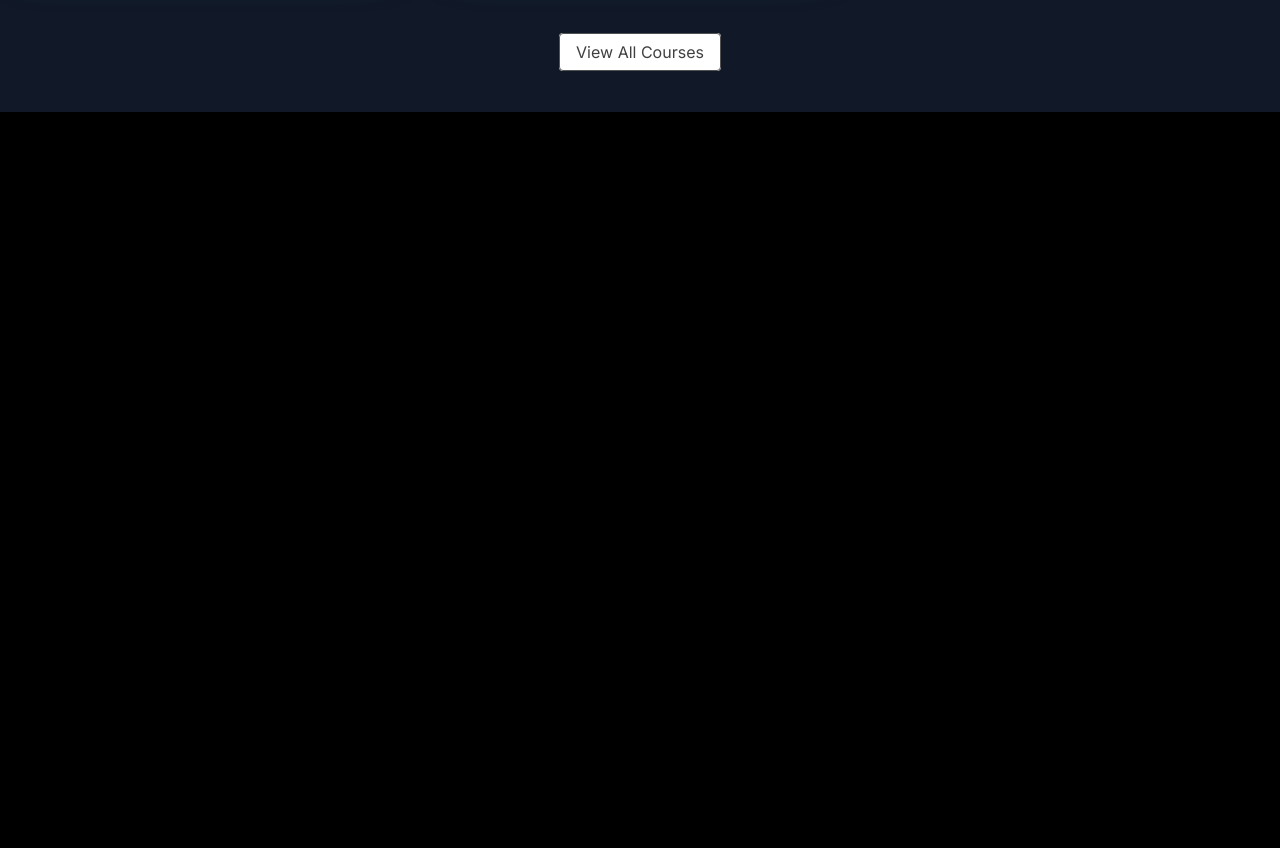
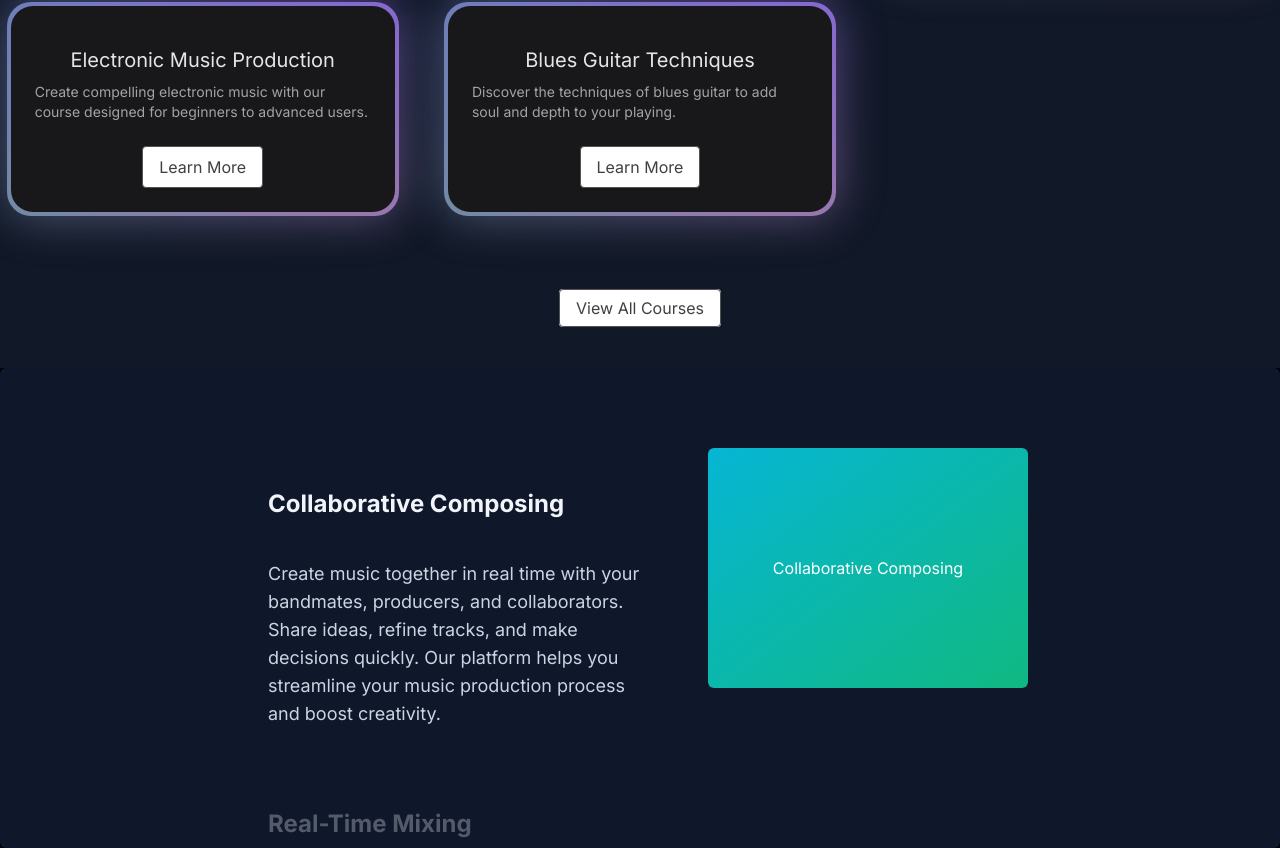
Before and after one commit to WaseemAzam901/Music-Next.js, a Next.js app: page / in a window 1280 px wide. Shown: the part 1224-2072 px from the top of the page. Before the commit the page ends 1336 px from the top, so only its background shows below. Built offline with nearby package versions, Linux system fonts and the light colour scheme.

Commit message:
Why Choose Us

```diff
--- a/src/app/globals.css
+++ b/src/app/globals.css
@@ -1,3 +1,15 @@
 @tailwind base;
 @tailwind components;
 @tailwind utilities;
+
+
+/* Hide scrollbar for Chrome, Safari, and Opera */
+.scrollbar-hide::-webkit-scrollbar {
+    display: none;
+  }
+
+  /* Hide scrollbar for IE, Edge, and Firefox */
+  .scrollbar-hide {
+    -ms-overflow-style: none;  /* IE and Edge */
+    scrollbar-width: none;  /* Firefox */
+  }
--- a/src/app/page.tsx
+++ b/src/app/page.tsx
@@ -1,5 +1,6 @@
 import FeatureCourses from "@/components/FeatureCourses";
 import HeroSection from "@/components/HeroSection";
+import WhyChooseUs from "@/components/WhyChooseUs";
 import Image from "next/image";
 
 export default function Home() {
@@ -7,6 +8,7 @@ export default function Home() {
     <>
     <HeroSection />
     <FeatureCourses />
+    <WhyChooseUs />
     </>
   );
 }
--- a/src/components/FeatureCourses.tsx
+++ b/src/components/FeatureCourses.tsx
@@ -33,9 +33,9 @@ const FeatureCourses = () => {
               <div key={course.id} className="flex justify-center">
                 <BackgroundGradient className="flex flex-col rounded-[22px] bg-white dark:bg-zinc-900 h-full max-w-sm text-white">
                   <div className="flex flex-col p-4 sm:p-6 items-center">
-                    <p> {course.title}</p>
-                    <p> {course.description}</p>
-                    <Link href={'/courses/${course.slug}'}>Learn More</Link>
+                    <p className="text-lg sm:text-xl text-black mt-4 mb-2 dark:text-neutral-200"> {course.title}</p>
+                    <p className="text-sm text-neutral-600 dark:text-neutral-400"> {course.description}</p>
+                    <Link href={'/courses/${course.slug}'} className=" mt-6 px-4 py-2 rounded border border-neutral-600 text-neutral-700 bg-white hover:bg-gray-100 transition duration-200">Learn More</Link>
                   </div>
                 </BackgroundGradient>
               </div>
--- a/src/components/HeroSection.tsx
+++ b/src/components/HeroSection.tsx
@@ -6,7 +6,7 @@ const HeroSection = () => {
   return (
     <>
 
-    <div className='h-screen md:h-[40rem] w-full flex items-center justify-center'>
+    <div className='h-screen w-full flex items-center justify-center'>
           <Spotlight
         className="-top-40 left-0 md:left-60 md:-top-20"
         fill="white"
--- /dev/null
+++ b/src/components/WhyChooseUs.tsx
@@ -0,0 +1,56 @@
+"use client";
+import React from 'react'
+import { StickyScroll } from './ui/sticky-scroll-reveal'
+const content = [
+    {
+      title: "Collaborative Composing",
+      description:
+        "Create music together in real time with your bandmates, producers, and collaborators. Share ideas, refine tracks, and make decisions quickly. Our platform helps you streamline your music production process and boost creativity.",
+      content: (
+        <div className="h-full w-full bg-[linear-gradient(to_bottom_right,var(--cyan-500),var(--emerald-500))] flex items-center justify-center text-white">
+          Collaborative Composing
+        </div>
+      ),
+    },
+    {
+      title: "Real-Time Mixing",
+      description:
+        "Hear changes as they happen. With our platform, you can track every mix adjustment in real time. No more confusion about the latest version of your track. Say goodbye to the chaos of mix versions and embrace the simplicity of real-time updates.",
+      content: (
+        <div className="h-full w-full bg-[linear-gradient(to_bottom_right,var(--purple-500),var(--blue-500))] flex items-center justify-center text-white">
+          Real-Time Mixing
+        </div>
+      ),
+    },
+    {
+      title: "Track Version Control",
+      description:
+        "Experience real-time updates and never stress about losing track of your music versions. Our platform ensures you're always working on the most recent track, eliminating the need for constant manual updates. Keep your team in sync, maintain the flow of your creative process, and avoid interruptions.",
+      content: (
+        <div className="h-full w-full bg-[linear-gradient(to_bottom_right,var(--orange-500),var(--yellow-500))] flex items-center justify-center text-white">
+          Track Version Control
+        </div>
+      ),
+    },
+    {
+      title: "Unlimited Content",
+      description:
+        "Never worry about running out of creative ideas. With our platform, you can continuously update and refresh your music content. Stay inspired, keep your audience engaged, and always have fresh tracks ready to share.",
+      content: (
+        <div className="h-full w-full bg-[linear-gradient(to_bottom_right,var(--cyan-500),var(--emerald-500))] flex items-center justify-center text-white">
+          Unlimited Content
+        </div>
+      ),
+    },
+  ];
+
+
+const WhyChooseUs = () => {
+  return (
+    <div>
+        <StickyScroll content={content}/>
+    </div>
+  )
+}
+
+export default WhyChooseUs
--- /dev/null
+++ b/src/components/ui/sticky-scroll-reveal.tsx
@@ -0,0 +1,112 @@
+"use client";
+import React, { useEffect, useRef, useState } from "react";
+import { useMotionValueEvent, useScroll } from "framer-motion";
+import { motion } from "framer-motion";
+import { cn } from "@/lib/utils";
+
+export const StickyScroll = ({
+  content,
+  contentClassName,
+}: {
+  content: {
+    title: string;
+    description: string;
+    content?: React.ReactNode | any;
+  }[];
+  contentClassName?: string;
+}) => {
+  const [activeCard, setActiveCard] = React.useState(0);
+  const ref = useRef<any>(null);
+  const { scrollYProgress } = useScroll({
+    // uncomment line 22 and comment line 23 if you DONT want the overflow container and want to have it change on the entire page scroll
+    // target: ref
+    container: ref,
+    offset: ["start start", "end start"],
+  });
+  const cardLength = content.length;
+
+  useMotionValueEvent(scrollYProgress, "change", (latest) => {
+    const cardsBreakpoints = content.map((_, index) => index / cardLength);
+    const closestBreakpointIndex = cardsBreakpoints.reduce(
+      (acc, breakpoint, index) => {
+        const distance = Math.abs(latest - breakpoint);
+        if (distance < Math.abs(latest - cardsBreakpoints[acc])) {
+          return index;
+        }
+        return acc;
+      },
+      0
+    );
+    setActiveCard(closestBreakpointIndex);
+  });
+
+  const backgroundColors = [
+    "var(--slate-900)",
+    "var(--black)",
+    "var(--neutral-900)",
+  ];
+  const linearGradients = [
+    "linear-gradient(to bottom right, var(--cyan-500), var(--emerald-500))",
+    "linear-gradient(to bottom right, var(--pink-500), var(--indigo-500))",
+    "linear-gradient(to bottom right, var(--orange-500), var(--yellow-500))",
+  ];
+
+  const [backgroundGradient, setBackgroundGradient] = useState(
+    linearGradients[0]
+  );
+
+  useEffect(() => {
+    setBackgroundGradient(linearGradients[activeCard % linearGradients.length]);
+  }, [activeCard]);
+
+  return (
+<motion.div
+  animate={{
+    backgroundColor: backgroundColors[activeCard % backgroundColors.length],
+  }}
+  className="h-[30rem] overflow-y-scroll scrollbar-hide flex justify-center relative space-x-10 rounded-md p-10"
+  ref={ref}
+>
+  <div className="relative flex items-start px-4">
+    <div className="max-w-2xl">
+      {content.map((item, index) => (
+        <div key={item.title + index} className="my-20">
+          <motion.h2
+            initial={{
+              opacity: 0,
+            }}
+            animate={{
+              opacity: activeCard === index ? 1 : 0.3,
+            }}
+            className="text-2xl font-bold text-slate-100"
+          >
+            {item.title}
+          </motion.h2>
+          <motion.p
+            initial={{
+              opacity: 0,
+            }}
+            animate={{
+              opacity: activeCard === index ? 1 : 0.3,
+            }}
+            className="text-lg text-slate-300 max-w-sm mt-10"
+          >
+            {item.description}
+          </motion.p>
+        </div>
+      ))}
+      <div className="h-40" />
+    </div>
+  </div>
+  <div
+    style={{ background: backgroundGradient }}
+    className={cn(
+      "hidden lg:block h-60 w-80 rounded-md bg-white sticky top-10 overflow-hidden",
+      contentClassName
+    )}
+  >
+    {content[activeCard].content ?? null}
+  </div>
+</motion.div>
+  );
+};
```
